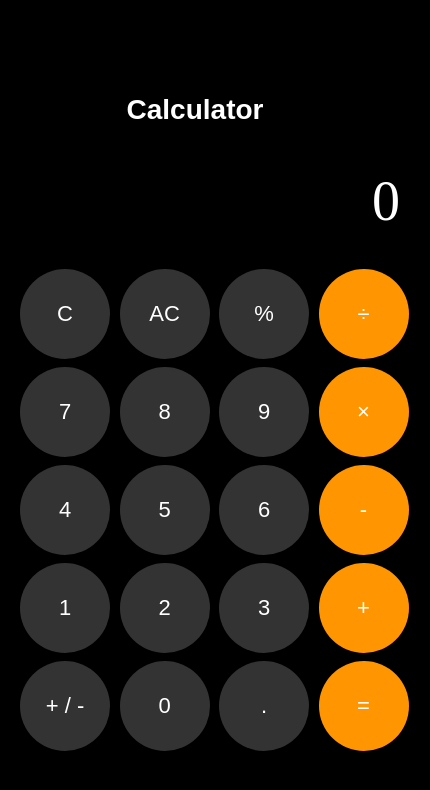
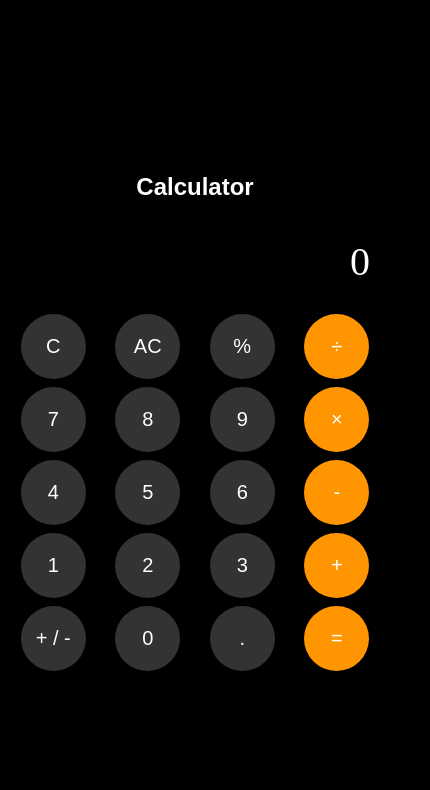
Before and after one commit to Mloperena/Calculator-Remake, a plain HTML site: page index.html in a window 390 px wide. Shown: the whole page, 430 px wide, since content can reach past the window. Drawn offline with Linux system fonts and the light colour scheme.

Commit message:
Add mobile responsiveness

```diff
--- a/styles.css
+++ b/styles.css
@@ -21,11 +21,12 @@ h1 {
 .calculator {
     display: grid;
     grid-template-columns: repeat(4, 1fr);
-    gap: 8px;
+    gap: 12px;
     margin: 10px auto;
     max-width: 500px;
     width: 100%;
     padding: 0 20px;
+    box-sizing: border-box;
 }
 
 .display {
@@ -41,18 +42,20 @@ h1 {
     justify-content: flex-end;
     border-radius: 10px;
     margin-bottom: 5px;
+    word-break: break-all;
 }
 
 .round-btn {
     border-radius: 50%;
-    width: 90px;
-    height: 90px;
-    font-size: 22px;
+    width: 80px;
+    height: 80px;
+    font-size: 24px;
     border: none;
     cursor: pointer;
     background-color: #333333;
     color: white;
     transition: background-color 0.2s, transform 0.2s;
+    margin: auto;
 }
 
 .round-btn:hover {
@@ -94,3 +97,26 @@ h1 {
 }
 .round-btn{text-align: center;}
 .btn-orange{text-align: center;}
+
+@media (max-width: 480px) {
+    .calculator {
+        gap: 8px;
+        padding: 0 10px;
+    }
+
+    .round-btn {
+        width: 65px;
+        height: 65px;
+        font-size: 20px;
+    }
+
+    .display {
+        font-size: 40px;
+        padding: 10px;
+        min-height: 60px;
+    }
+
+    h1 {
+        font-size: 24px;
+    }
+}
```
